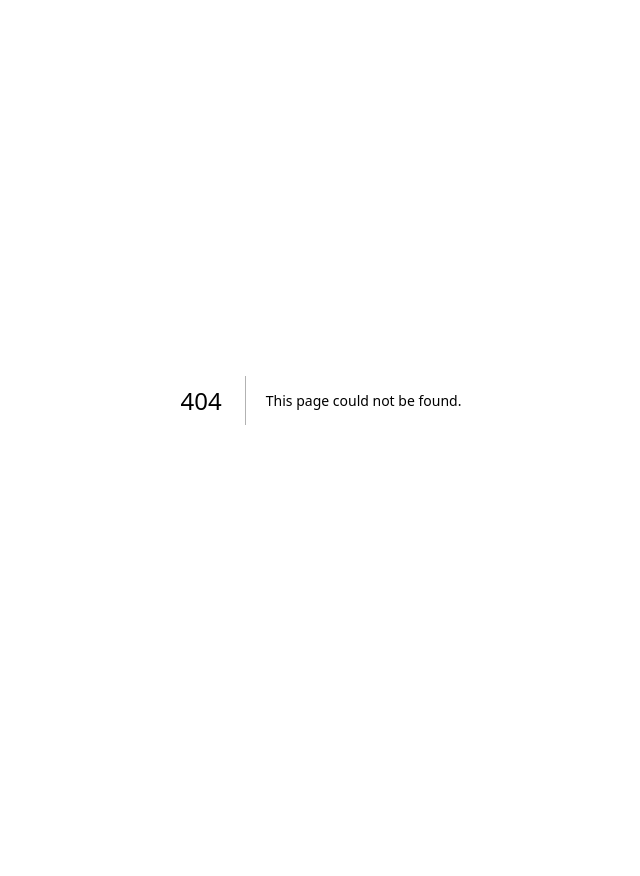
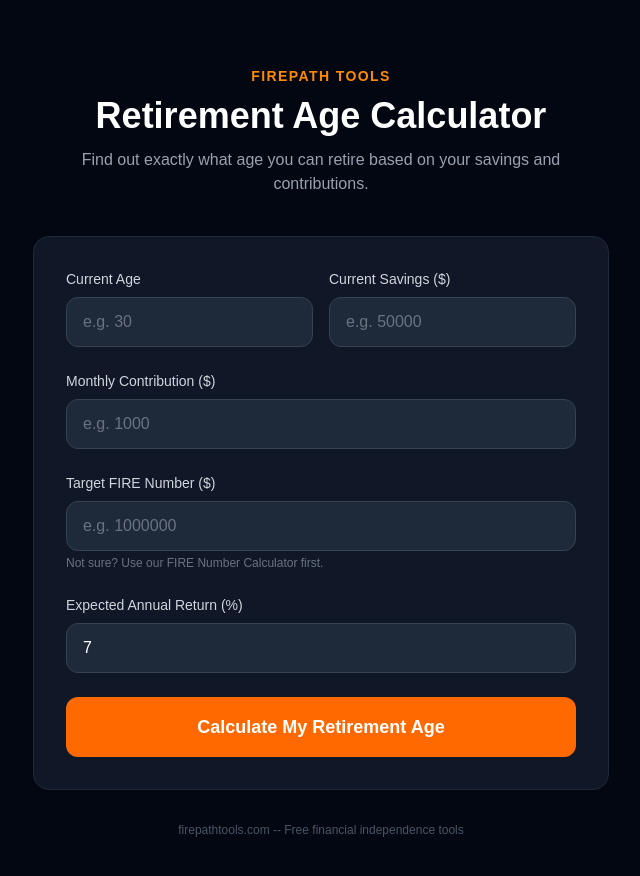
Before and after one commit to giraudsebastien79000-max/firepathtools, a Next.js app: page /tools/retirement-age in a window 1280 px wide. Before the commit this address had no page. Shown: the top 876 px of the page, without its empty margins (319-959 px from the left). Before the commit the page ends 800 px from the top, so only its background shows below. Built offline with nearby package versions, Linux system fonts and the light colour scheme.

Commit message:
Add Retirement Age Calculator

```diff
--- /dev/null
+++ b/app/tools/retirement-age/page.tsx
@@ -0,0 +1,87 @@
+"use client";
+import { useState } from "react";
+
+export default function RetirementAge() {
+  const [currentAge, setCurrentAge] = useState("");
+  const [currentSavings, setCurrentSavings] = useState("");
+  const [monthlyContribution, setMonthlyContribution] = useState("");
+  const [targetAmount, setTargetAmount] = useState("");
+  const [rate, setRate] = useState("7");
+  const [result, setResult] = useState(null);
+
+  const calculate = () => {
+    const age = parseFloat(currentAge);
+    const savings = parseFloat(currentSavings) || 0;
+    const monthly = parseFloat(monthlyContribution) || 0;
+    const target = parseFloat(targetAmount);
+    const r = parseFloat(rate) / 100 / 12;
+    let months = 0;
+    let balance = savings;
+    while (balance < target && months < 1200) {
+      balance = balance * (1 + r) + monthly;
+      months++;
+    }
+    const retirementAge = age + months / 12;
+    const totalContributed = savings + monthly * months;
+    const interestEarned = target - totalContributed;
+    setResult({ retirementAge: retirementAge.toFixed(1), years: (months / 12).toFixed(1), totalContributed, interestEarned: Math.max(0, interestEarned) });
+  };
+
+  return (
+    <main className="min-h-screen bg-gray-950 text-white flex flex-col items-center justify-center px-4 py-16">
+      <div className="max-w-xl w-full">
+        <div className="text-center mb-10">
+          <span className="text-orange-400 text-sm font-semibold tracking-widest uppercase">FirePath Tools</span>
+          <h1 className="text-4xl font-bold mt-2 mb-3">Retirement Age Calculator</h1>
+          <p className="text-gray-400 text-base">Find out exactly what age you can retire based on your savings and contributions.</p>
+        </div>
+        <div className="bg-gray-900 rounded-2xl p-8 space-y-6 border border-gray-800">
+          <div className="grid grid-cols-2 gap-4">
+            <div>
+              <label className="block text-sm font-medium text-gray-300 mb-2">Current Age</label>
+              <input type="number" value={currentAge} onChange={(e) => setCurrentAge(e.target.value)} placeholder="e.g. 30" className="w-full bg-gray-800 border border-gray-700 rounded-xl px-4 py-3 text-white placeholder-gray-500 focus:outline-none focus:border-orange-400" />
+            </div>
+            <div>
+              <label className="block text-sm font-medium text-gray-300 mb-2">Current Savings ($)</label>
+              <input type="number" value={currentSavings} onChange={(e) => setCurrentSavings(e.target.value)} placeholder="e.g. 50000" className="w-full bg-gray-800 border border-gray-700 rounded-xl px-4 py-3 text-white placeholder-gray-500 focus:outline-none focus:border-orange-400" />
+            </div>
+          </div>
+          <div>
+            <label className="block text-sm font-medium text-gray-300 mb-2">Monthly Contribution ($)</label>
+            <input type="number" value={monthlyContribution} onChange={(e) => setMonthlyContribution(e.target.value)} placeholder="e.g. 1000" className="w-full bg-gray-800 border border-gray-700 rounded-xl px-4 py-3 text-white placeholder-gray-500 focus:outline-none focus:border-orange-400" />
+          </div>
+          <div>
+            <label className="block text-sm font-medium text-gray-300 mb-2">Target FIRE Number ($)</label>
+            <input type="number" value={targetAmount} onChange={(e) => setTargetAmount(e.target.value)} placeholder="e.g. 1000000" className="w-full bg-gray-800 border border-gray-700 rounded-xl px-4 py-3 text-white placeholder-gray-500 focus:outline-none focus:border-orange-400" />
+            <p className="text-xs text-gray-500 mt-1">Not sure? Use our FIRE Number Calculator first.</p>
+          </div>
+          <div>
+            <label className="block text-sm font-medium text-gray-300 mb-2">Expected Annual Return (%)</label>
+            <input type="number" value={rate} onChange={(e) => setRate(e.target.value)} placeholder="7" className="w-full bg-gray-800 border border-gray-700 rounded-xl px-4 py-3 text-white placeholder-gray-500 focus:outline-none focus:border-orange-400" />
+          </div>
+          <button onClick={calculate} className="w-full bg-orange-500 hover:bg-orange-400 text-white font-bold py-4 rounded-xl text-lg transition-colors">Calculate My Retirement Age</button>
+          {result !== null && (
+            <div className="space-y-4">
+              <div className="bg-gray-800 rounded-xl p-6 text-center border border-orange-400/30">
+                <p className="text-gray-400 text-sm mb-1">You can retire at age</p>
+                <p className="text-6xl font-bold text-orange-400">{result.retirementAge}</p>
+                <p className="text-gray-400 text-sm mt-2">That is in {result.years} years</p>
+              </div>
+              <div className="grid grid-cols-2 gap-4">
+                <div className="bg-gray-800 rounded-xl p-4 border border-gray-700 text-center">
+                  <p className="text-gray-400 text-xs mb-1">Total Contributed</p>
+                  <p className="text-xl font-bold text-white">${result.totalContributed.toLocaleString("en-US", { maximumFractionDigits: 0 })}</p>
+                </div>
+                <div className="bg-gray-800 rounded-xl p-4 border border-gray-700 text-center">
+                  <p className="text-gray-400 text-xs mb-1">Growth from Returns</p>
+                  <p className="text-xl font-bold text-green-400">${result.interestEarned.toLocaleString("en-US", { maximumFractionDigits: 0 })}</p>
+                </div>
+              </div>
+            </div>
+          )}
+        </div>
+        <p className="text-center text-gray-600 text-xs mt-8">firepathtools.com -- Free financial independence tools</p>
+      </div>
+    </main>
+  );
+}
```
